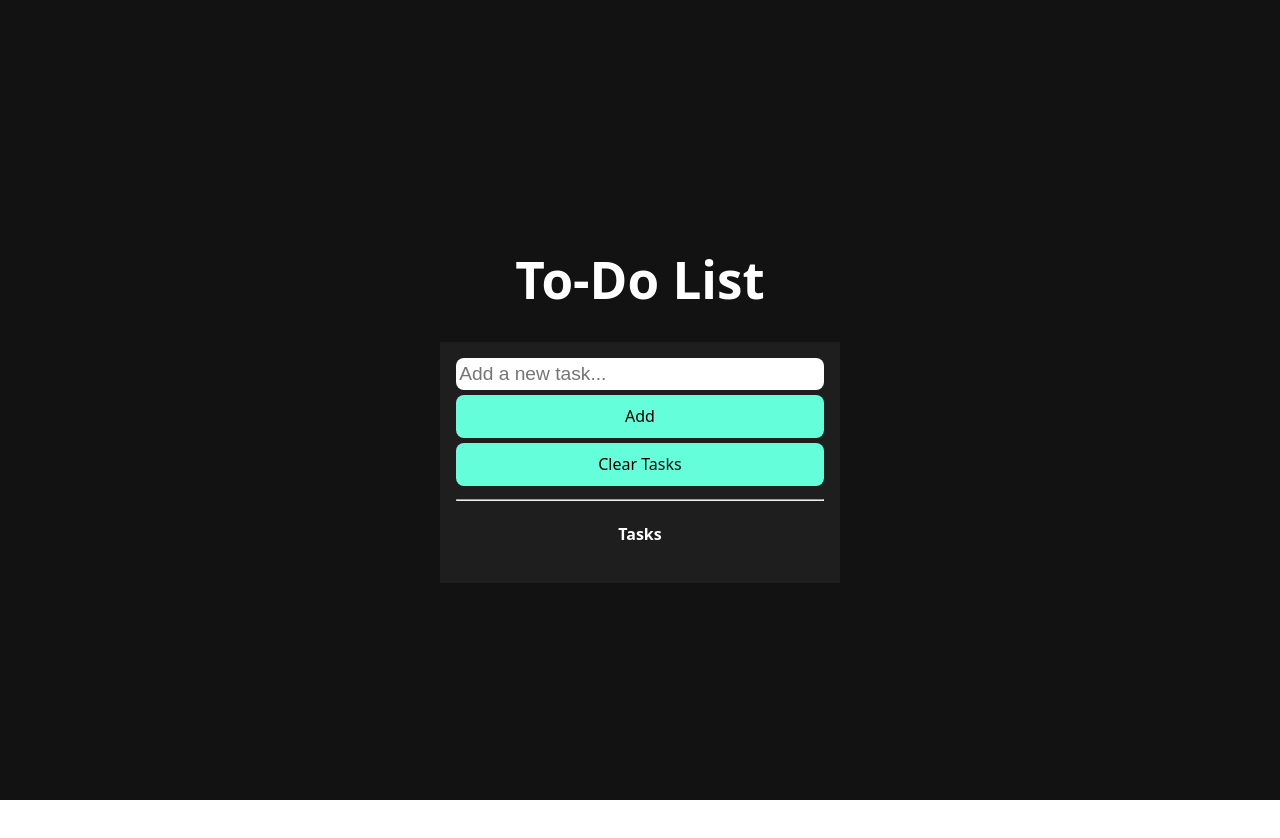
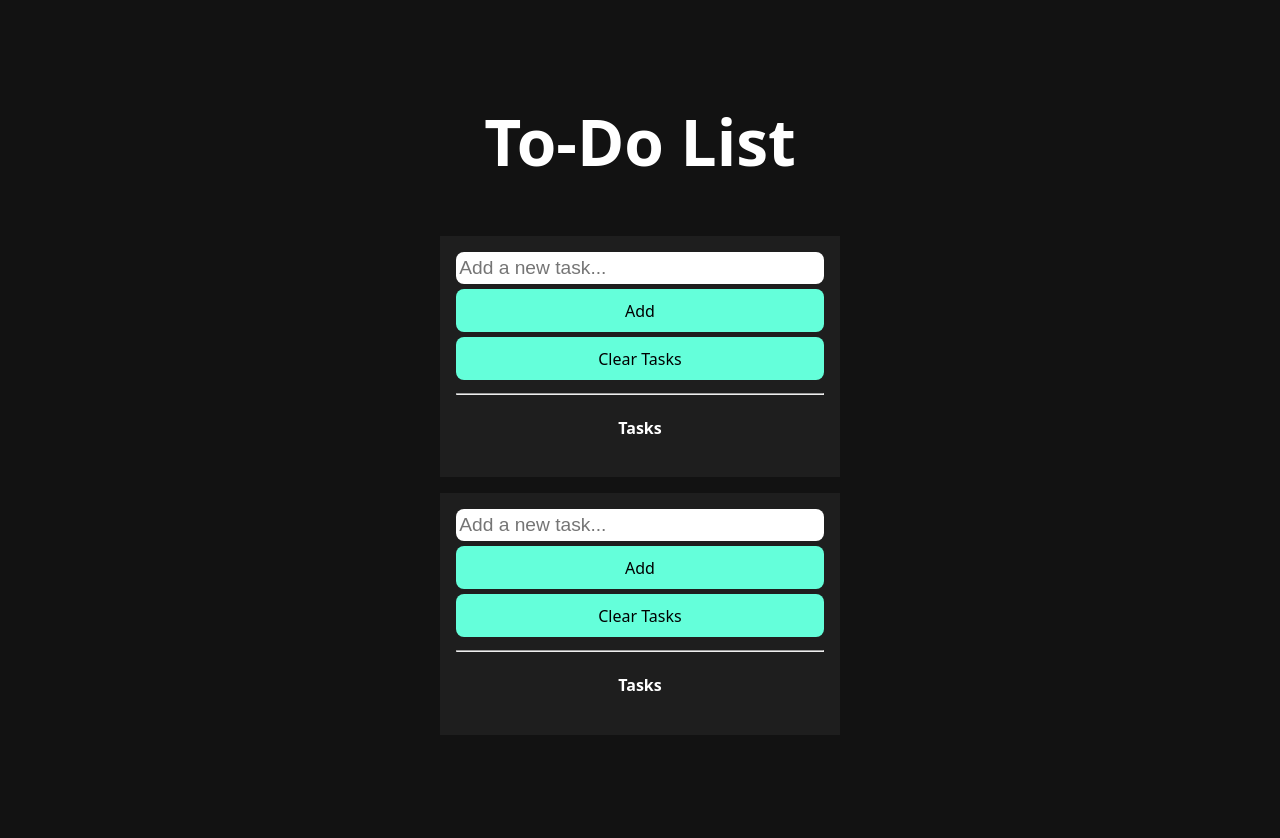
Before and after one commit to Saves331/To-do-list, a React (Vite) app: page / in a window 1280 px wide. Shown: the top 838 px of the page. Before the commit the page ends 800 px from the top, so only its background shows below. Built offline with nearby package versions, Linux system fonts and the light colour scheme.

Commit message:
multiple lists added

```diff
--- a/src/TodoUi.jsx
+++ b/src/TodoUi.jsx
@@ -1,61 +1,35 @@
 import { useEffect, useState, useRef } from 'react';
-import TodoItem from './components/TodoItem';
-import ManageTask from './components/ManageTask'
+import ToDoList from './components/ToDoList';
 
 
 const TodoUi = () => {
 
-    const [todos, setTodos] = useState([]);
-    const [input, setInput] = useState('');
+    const [toDoLists, setToDoLists] = useState([
+      {id: 1, todos: [], input: ''},
+      {id: 2, todos: [], input: ''},
+    ])
 
     const isInitialLoad = useRef(true);
 
-    const handleAddTodo = () => {
-      const trimmedInput = input.trim();
 
-        if(trimmedInput !== '') {
-          const alreadyAdded = todos.some(
-            (task) => task.text.toLowerCase() === trimmedInput.toLowerCase()
-          );
-
-          if(alreadyAdded) {
-            alert ("Already added item!")
-            setInput('')
-          } else {
-            setTodos([...todos, {text: input, completed: false}])
-            setInput('');
-          }
-        }
+    const updateTodos = (listId, newTodos) => {
+      setToDoLists(prevList =>
+        prevList.map(list => list.id === listId ? {...list, todos: newTodos} : list)
+      )
+    }
 
 
-    };
-
-    const toggleComplete = (index) => {
-        const updated = todos.map((todo, i) => i === index ? {...todo, completed: !todo.completed } : todo);
-        setTodos(updated)
+    const updateInput = (listId, newInput) => {
+      setToDoLists(prevList =>
+        prevList.map(list =>
+          list.id === listId ? {...list, input: newInput } : list)
+      )
     }
-
-    const deleteTodo = (index) => {
-        const filtered = todos.filter((_, i) => i !== index);
-        setTodos(filtered)
-    }
-
-    const clearTodos = () => {
-      setTodos([]);
-    }
-
-    const handleUpdateTodo = (index, newText) => {
-      const updated = todos.map((todo, i) =>
-        i === index ? {...todo, text: newText} : todo
-      );
-      setTodos(updated);
-    }
-
     useEffect(() => {
-        const storedTodos = localStorage.getItem('todos');
+        const storedTodos = localStorage.getItem('todoLists');
         console.log('Loaded from localStorage:', storedTodos);
         if (storedTodos) {
-            setTodos(JSON.parse(storedTodos))
+            setToDoLists(JSON.parse(storedTodos))
         }
     }, [])
 
@@ -66,46 +40,34 @@ const TodoUi = () => {
         isInitialLoad.current = false;
         return;
     }
-        localStorage.setItem('todos', JSON.stringify(todos));
-        console.log('Saved to localStorage:', todos);
-    }, [todos])
+        localStorage.setItem('todoLists', JSON.stringify(toDoLists));
+        console.log('Saved to localStorage:', toDoLists);
+    }, [toDoLists])
 
 
 
   return (
     <div className='main' style={{
         padding: '2rem',
-        margin: 'auto',
+        margin: '0, auto',
         zoom: '1',
     }}>
-  <h1>To-Do List</h1>
+  <h1 style={{fontSize: '4rem'}}>To-Do List</h1>
 
 
-<div className='task-list'>
-
-    <ManageTask
-  input={input}
-  setInput={setInput}
-  handleAddTodo={handleAddTodo}
-  clearTodos={clearTodos}
-/>
-
-   <hr />
-   <h4>Tasks</h4>
+    {toDoLists.map(({id, todos, input}) => (
+      <ToDoList
+      key = {id}
+      listId = {id}
+      todos = {todos}
+      input = {input}
+      updateInput = {updateInput}
+      updateTodos = {updateTodos}
+      ></ToDoList>
+    ))}
 
 
-  <ul className='task-wrapper'>
-    {todos.map((todo, index) => (
-      <TodoItem
-        key={index}
-        todo={todo}
-        onUpdate={(newText) => handleUpdateTodo(index, newText)}
-        onToggle={() => toggleComplete(index)}
-        onDelete={() => deleteTodo(index)}
-      />
-    ))}
-  </ul>
-</div>
+
 
 </div>
 
--- /dev/null
+++ b/src/components/ToDoList.jsx
@@ -0,0 +1,76 @@
+import TodoItem from './TodoItem';
+import ManageTask from './ManageTask'
+
+
+function ToDoList(props) {
+  const { listId, todos, input, updateTodos, updateInput} = props
+
+     const handleAddTodo = () => {
+      const trimmedInput = input.trim();
+
+        if(trimmedInput !== '') {
+          const alreadyAdded = todos.some(
+            (task) => task.text.toLowerCase() === trimmedInput.toLowerCase()
+          );
+
+          if(alreadyAdded) {
+            alert ("Already added item!")
+            updateInput(listId, '')
+          } else {
+            updateTodos(listId, [...todos, {text: input, completed: false}])
+            updateInput(listId, '');
+          }
+        }
+    };
+
+    const toggleComplete = (index) => {
+        const updated = todos.map((todo, i) => i === index ? {...todo, completed: !todo.completed } : todo);
+        updateTodos(listId, updated)
+    }
+
+    const deleteTodo = (index) => {
+        const filtered = todos.filter((_, i) => i !== index);
+        updateTodos(listId, filtered)
+    }
+
+    const clearTodos = () => {
+      updateTodos(listId, []);
+    }
+
+    const handleUpdateTodo = (index, newText) => {
+      const updated = todos.map((todo, i) =>
+        i === index ? {...todo, text: newText} : todo
+      );
+      updateTodos(listId, updated);
+    }
+
+
+  return (
+    <div className='task-list'>
+
+    <ManageTask
+  input={input}
+  setInput={(value) => updateInput(listId, value)}
+  handleAddTodo={handleAddTodo}
+  clearTodos={clearTodos}
+/>
+
+   <hr />
+   <h4>Tasks</h4>
+
+
+  <ul className='task-wrapper'>
+    {todos.map((todo, index) => (
+      <TodoItem
+        key={index}
+        todo={todo}
+        onUpdate={(newText) => handleUpdateTodo(index, newText)}
+        onToggle={() => toggleComplete(index)}
+        onDelete={() => deleteTodo(index)}
+      />
+    ))}
+  </ul>
+</div>
+  )
+}
+export default ToDoList
--- a/src/components/TodoItem.jsx
+++ b/src/components/TodoItem.jsx
@@ -1,7 +1,8 @@
 import { useState } from 'react';
 import { FaEdit, FaTrash } from 'react-icons/fa';
 
-function TodoItem({ todo, onToggle, onDelete, onUpdate }) {
+function TodoItem(props) {
+  const { todo, onToggle, onDelete, onUpdate } = props;
   const [isEditing, setIsEditing] = useState(false);
   const [editText, setEditText] = useState(todo.text);
 
@@ -55,13 +56,14 @@ function TodoItem({ todo, onToggle, onDelete, onUpdate }) {
             maxWidth: '80%',
             wordWrap: 'break-word',
             whiteSpace: 'pre-wrap',
+            fontSize: '1.2rem'
           }}
         >
           {todo.text}
         </span>
       )}
 
-      <div>
+      <div className='icons'>
         <FaEdit
           onClick={() => setIsEditing(true)}
           style={{
--- a/src/style/UI.css
+++ b/src/style/UI.css
@@ -5,6 +5,15 @@
 body {
     background-color: #121212;
     color: #FFFFFF;
+}
+
+.main {
+    display: flex;
+    flex-direction: column;
+    align-items: center;
+    padding: 2rem;
+    gap: 1rem;
+    height: 100vh;
 }
 
 .task-list {
@@ -42,3 +51,7 @@ body {
     list-style: none;
     padding: 0;
 }
+
+.icons {
+    font-size: 1.2rem;
+}
```
